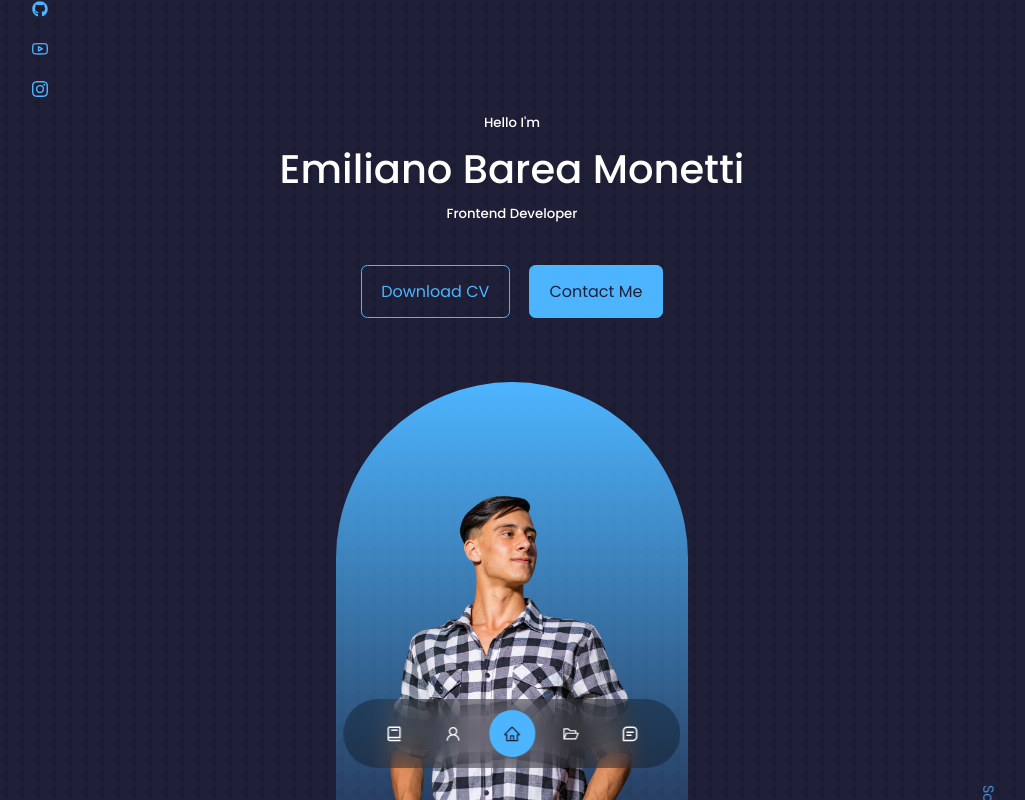
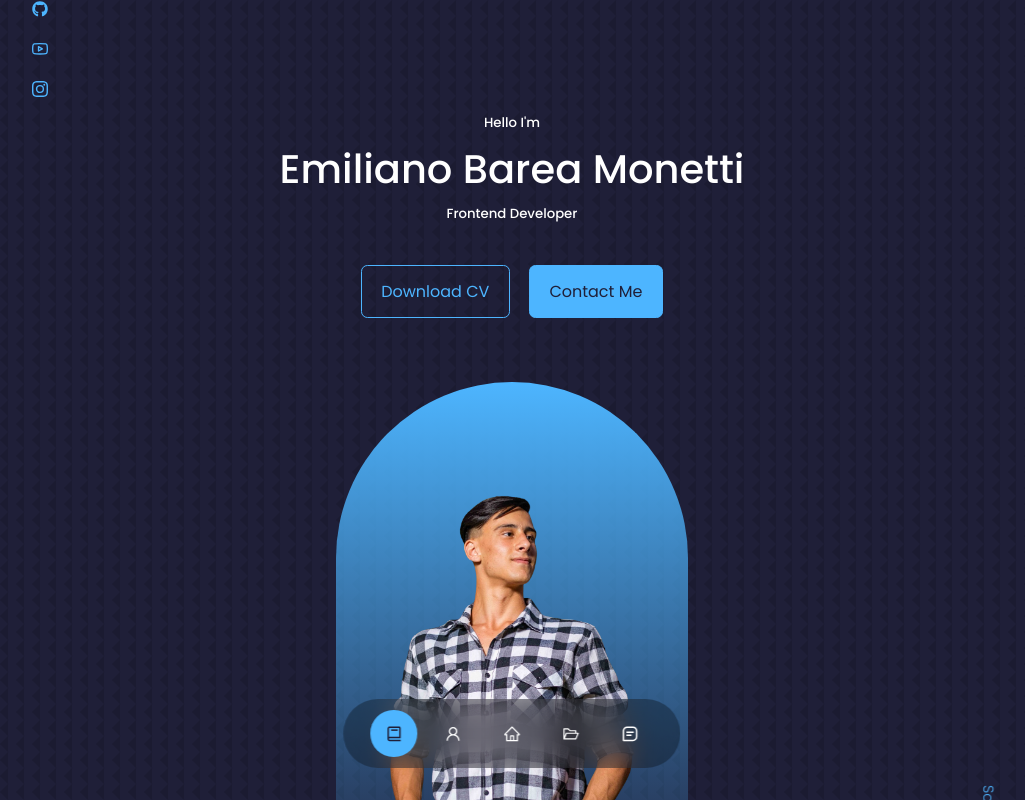
Before and after one commit to emibarea/PORTFOLIO, a React (Create React App) app: page / in a window 1280 px wide. Shown: the top 800 px of the page, without its empty margins (128-1153 px from the left). Built offline with nearby package versions, Linux system fonts and the light colour scheme.

Commit message:
cambios en el nav

```diff
--- a/package.json
+++ b/package.json
@@ -12,6 +12,7 @@
     "react": "^18.2.0",
     "react-dom": "^18.2.0",
     "react-icons": "^4.4.0",
+    "react-router-dom": "^6.9.0",
     "react-scripts": "^5.0.1",
     "web-vitals": "^2.1.4"
   },
--- a/src/components/Header/Header.css
+++ b/src/components/Header/Header.css
@@ -1,7 +1,8 @@
-header {
+.header {
   min-height: 100vh;
   height: auto;
   padding-top: 7rem;
+  margin-top: 0;
 }
 .header__container {
   text-align: center;
@@ -72,7 +73,7 @@ header {
   transition: 1s ease-in-out;
 }
 .foto:hover {
-  transform: translateY(-20px) scale(1.1);
+  transform: translateY(-20px) scale(1.05);
 }
 
 .scroll__down {
--- a/src/components/Header/Header.js
+++ b/src/components/Header/Header.js
@@ -6,7 +6,7 @@ import HeadSocials from "./HeadSocials";
 import { motion } from "framer-motion";
 function Header() {
   return (
-    <header>
+    <section className="header" id="header">
       <div className="container header__container">
         <h5>Hello I'm</h5>
         <motion.div
@@ -28,7 +28,7 @@ function Header() {
           Scroll Down
         </a>
       </div>
-    </header>
+    </section>
   );
 }
 
--- a/src/components/Nav/Nav.js
+++ b/src/components/Nav/Nav.js
@@ -1,4 +1,5 @@
-import React, { useState } from "react";
+import React, { useEffect, useState } from "react";
+import { Link } from "react-router-dom";
 import "./Nav.css";
 import {
   AiOutlineHome,
@@ -7,8 +8,47 @@ import {
 } from "react-icons/ai";
 import { BiMessageSquareDetail, BiBook } from "react-icons/bi";
 function Nav() {
-  const [active, setActive] = useState("#");
+  const [active, setActive] = useState("#header");
 
+  useEffect(() => {
+    const sections = document.querySelectorAll("section");
+    const menuItems = document.querySelectorAll("nav a");
+
+    function onScroll() {
+      let currentSectionIndex = 0;
+      let currentSectionTop = 0;
+
+      sections.forEach((section, index) => {
+        const sectionTop = section.getBoundingClientRect().top;
+
+        if (index === 0) {
+          currentSectionTop = sectionTop;
+        }
+
+        if (sectionTop < window.innerHeight / 2) {
+          currentSectionIndex = index;
+          currentSectionTop = sectionTop;
+        }
+      });
+
+      const currentSectionId = sections[currentSectionIndex].getAttribute("id");
+      setActive(currentSectionId);
+
+      menuItems.forEach((item) => {
+        item.classList.remove("active");
+        const href = item.getAttribute("href");
+        if (href === `#${currentSectionId}`) {
+          item.classList.add("active");
+        }
+      });
+    }
+
+    window.addEventListener("scroll", onScroll);
+
+    return () => {
+      window.removeEventListener("scroll", onScroll);
+    };
+  }, []);
   return (
     <nav>
       <a
@@ -21,14 +61,14 @@ function Nav() {
       <a
         href="#about"
         onClick={() => setActive("#about")}
-        className={active === "#about" ? "active" : ""}
+        className={`${active === "#about" ? "active" : ""} prueba`}
       >
         <AiOutlineUser />
       </a>
       <a
-        href="#"
-        onClick={() => setActive("#")}
-        className={active === "#" ? "active" : ""}
+        href="#header"
+        onClick={() => setActive("#header")}
+        className={active === "#header" ? "active" : ""}
       >
         <AiOutlineHome />
       </a>
```
Also changed, not shown: 1 other file (tests, documents, lock files or other folders).
